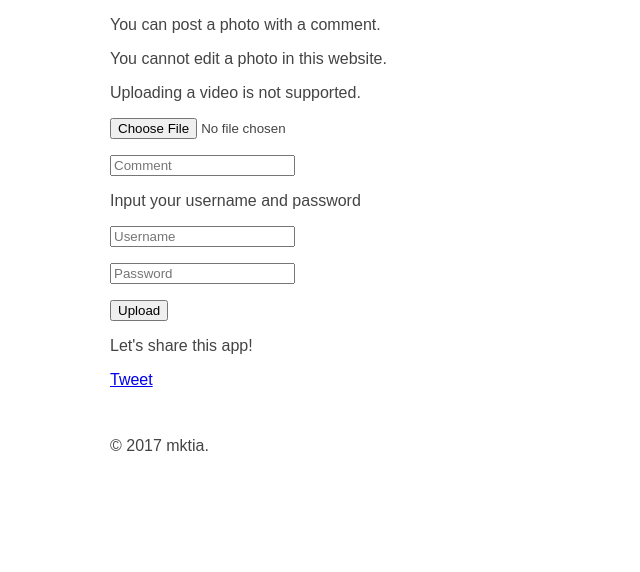
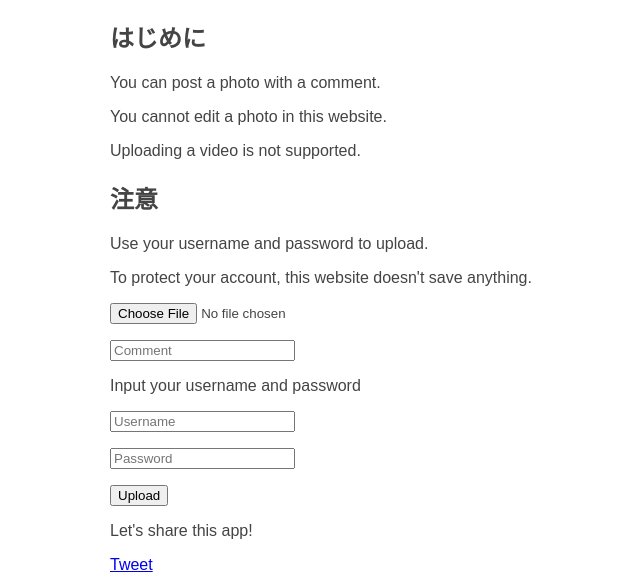
Before and after one commit to mktia/postpic, a Flask app: page /en in a window 1280 px wide. Shown: the part 45-617 px from the top of the page, without its empty margins (18-658 px from the left). Run offline with Flask 2, Linux system fonts and the light colour scheme; some libraries are stand-ins or nearby versions; some web fonts are replaced.

Commit message:
add the section of attention

```diff
--- a/templates/index.html
+++ b/templates/index.html
@@ -28,7 +28,14 @@
   </select>
 </div>
 <section class="contents">
+  <h2>はじめに</h2>
   {%- for sentence in contents.get_started %}
+  <p>{{sentence|safe}}</p>
+  {%- endfor %}
+</section>
+<section class="contents">
+  <h2>注意</h2>
+  {%- for sentence in contents.attention %}
   <p>{{sentence|safe}}</p>
   {%- endfor %}
 </section>
@@ -71,8 +78,6 @@
     <input class="form__submit" type="submit" value="{{contents.form.button|default('Upload', true)}}" />
   </form>
 </section>
-<div class="attention contents">
-</div>
 <div class="ad-resp">
   <!-- TODO: ads -->
 
```
